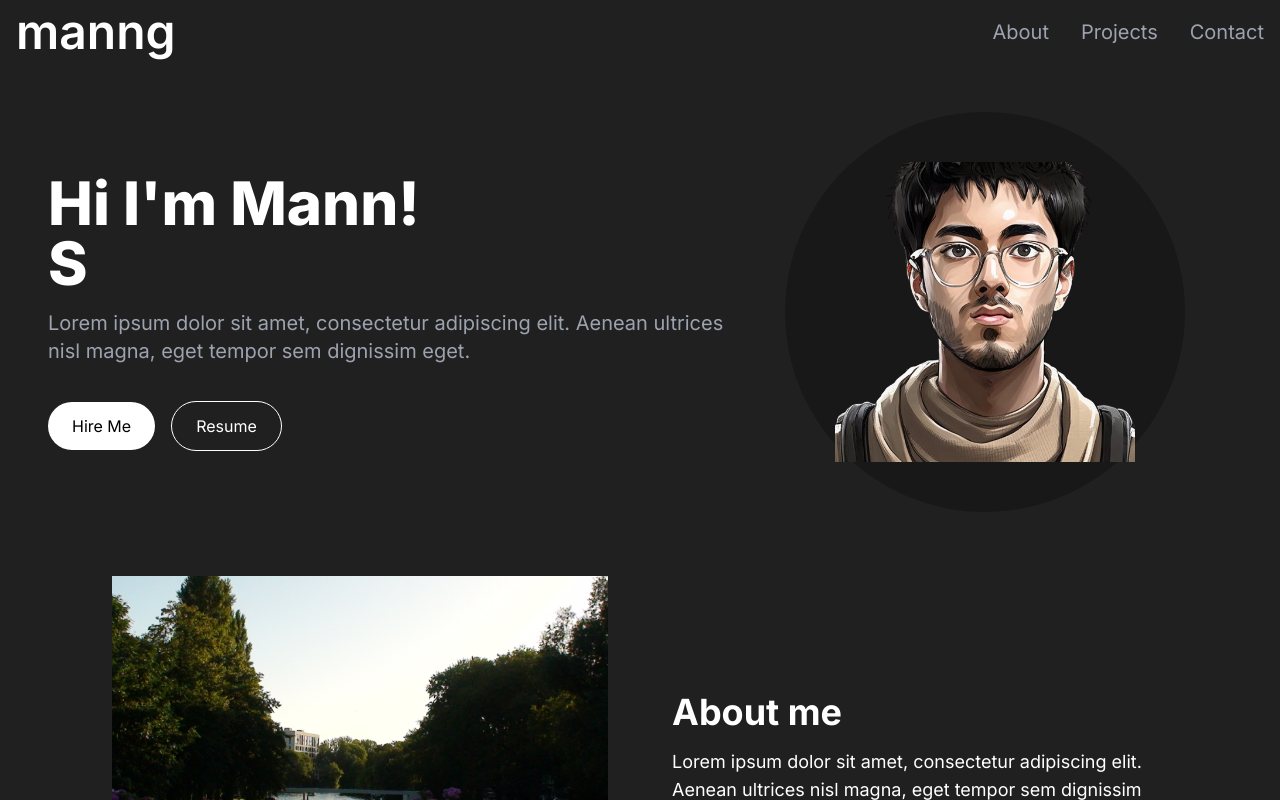
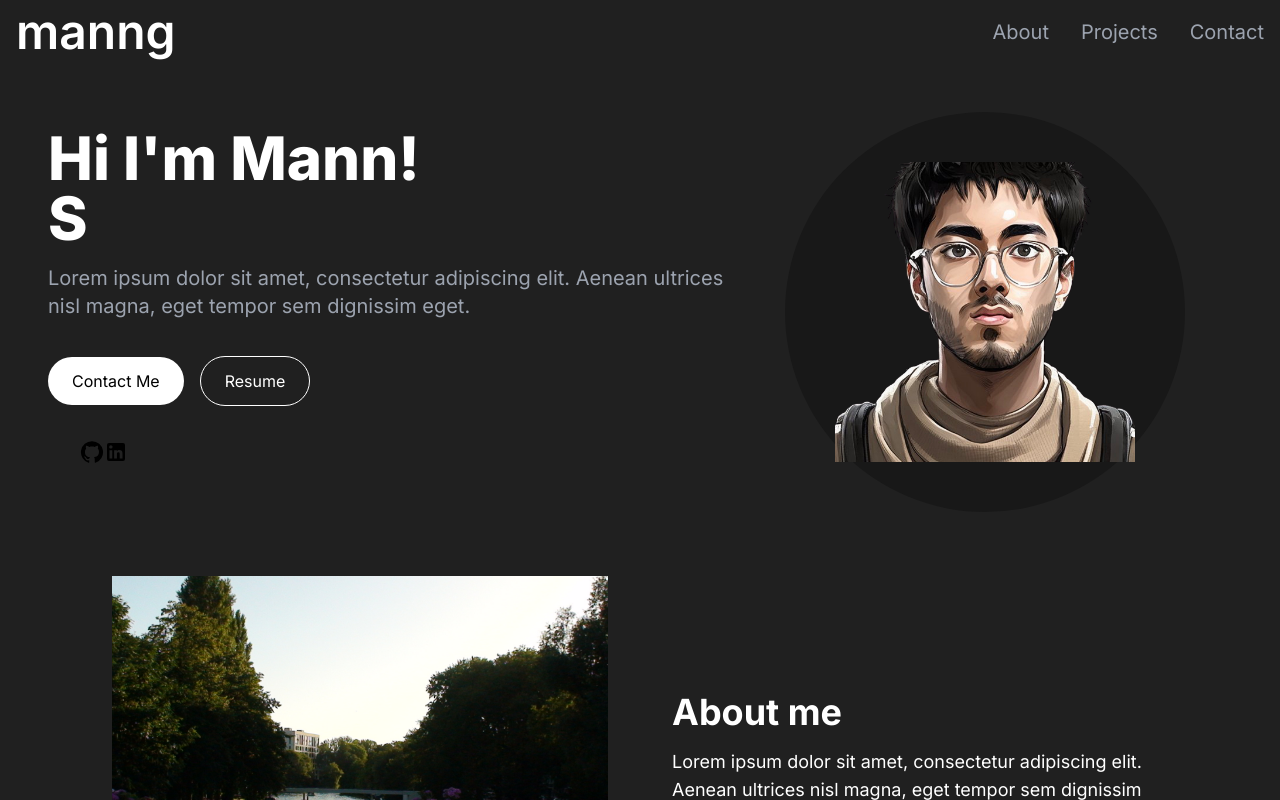
Before and after one commit to manngup/manng.net, a Next.js app: page / in a window 1280 px wide. Shown: the top 800 px of the page. Built offline with nearby package versions, Linux system fonts and the light colour scheme.

Commit message:
added some socials icons

```diff
--- a/src/app/components/About.tsx
+++ b/src/app/components/About.tsx
@@ -3,7 +3,7 @@ import Image from 'next/image'
 
 const About = () => {
   return (
-    <section className="text-white">
+    <section id="about" className="text-white">
         <div className="md:grid grid-cols-2 gap-8 items-center py-8 px-4 xl:gap-16 sm:py-16 xl:px-16">
             <Image
             src="/images/landscape.jpg"
--- a/src/app/components/Header.tsx
+++ b/src/app/components/Header.tsx
@@ -2,9 +2,10 @@
 
 import React from 'react'
 import Image from 'next/image'
-import next from 'next'
+import { TypeAnimation } from 'react-type-animation';
+import GitHubIcon from '@mui/icons-material/GitHub';
+import LinkedInIcon from '@mui/icons-material/LinkedIn';
 
-import { TypeAnimation } from 'react-type-animation';
 
 const TypedName = () => {
   return (
@@ -42,8 +43,16 @@ const Header = () => {
                     Lorem ipsum dolor sit amet, consectetur adipiscing elit. Aenean ultrices nisl magna, eget tempor sem dignissim eget.
                 </p>
                 <div>
-                    <button className="px-6 py-3 w-full sm:w-fit rounded-full mr-4 bg-white hover:bg-gray-400 text-black">Hire Me</button>
-                    <button className="px-6 py-3 w-full sm:w-fit rounded-full bg-transparent hover:bg-gray-700 text-white border border-white mt-3">Resume</button>
+                    <button className="px-6 py-3 w-full sm:w-fit rounded-full mr-4 bg-white hover:bg-gray-400 text-black">Contact Me</button>
+                    <button onClick={() => window.open("/files/Gupta_Mann_Resume.pdf", '_blank')} className="px-6 py-3 w-full sm:w-fit rounded-full bg-transparent hover:bg-gray-700 text-white border border-white mt-3">Resume</button>
+                </div>
+                <div className="p-8">
+                    <button onClick={() => window.open("https://github.com/Malrigus")}>
+                        <GitHubIcon className="w-20 h-20" />
+                    </button>
+                    <button onClick={() => window.open("https://www.linkedin.com/in/manngupta22/")}>
+                        <LinkedInIcon className="w-20 h-20" />
+                    </button>
                 </div>
             </div>
             <div className="col-span-5 place-self-center mt-4 lg:mt-0 ">
```
Also changed, not shown: src/app/components/Navbar.tsx (+8 -0 lines).
